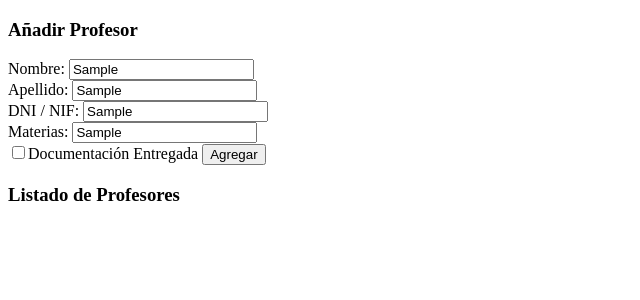
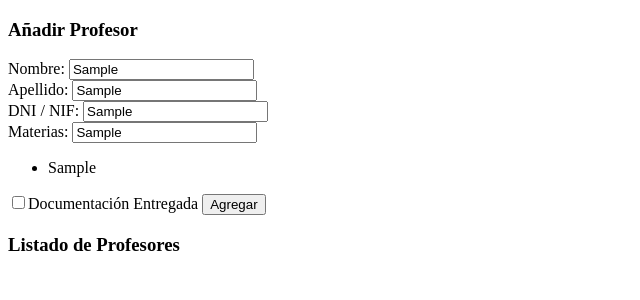
Before and after one commit to GitWolf210800/curso-vue-gogodev-teacher, a Vue app: page / in a window 1280 px wide. Both pictures are taken after typing "Sample", "Sample", "Sample", "Sample" into the empty fields and a click on the button "Agregar". Shown: the top 300 px of the page, without its empty margins (0-640 px from the left). Built offline with nearby package versions, Linux system fonts and the light colour scheme.

Commit message:
probando v-for

```diff
--- a/src/components/TeacherForm.vue
+++ b/src/components/TeacherForm.vue
@@ -4,9 +4,14 @@
         <div><label>Nombre:</label> <input type="text" v-model="teacher.teacherName"></div>
         <div><label>Apellido:</label> <input type="text" v-model="teacher.surname"></div>
         <div><label>DNI / NIF:</label> <input type="text" v-model="teacher.dni"></div>
-        <div><label>Materias:</label> <input type="text" v-model="subjects"></div>
+        <div><label>Materias:</label> <input type="text" v-model="subject"></div>
+        <div>
+            <ul>
+                <li v-for="(elm, index) in teacher.subjects" :key="index">{{ elm }}</li>
+            </ul>
+        </div>
         <input type="checkbox" v-model="teacher.doc">Documentación Entregada
-        <button>Agregar</button>
+        <button @click="handleSubject">Agregar</button>
     </section>
         <h3>Listado de Profesores</h3>
     <section>
@@ -35,7 +40,11 @@ let teacher:Ref<ITeacher> = ref({
 
 let teachers:Ref<Array<ITeacher>> = ref([]);
 
-let subjects:Ref<string> = ref('');
+let subject:Ref<string> = ref('');
+
+const handleSubject = () => {
+    teacher.value.subjects.push(subject.value)
+};
 </script>
 
 <style scoped>
```
